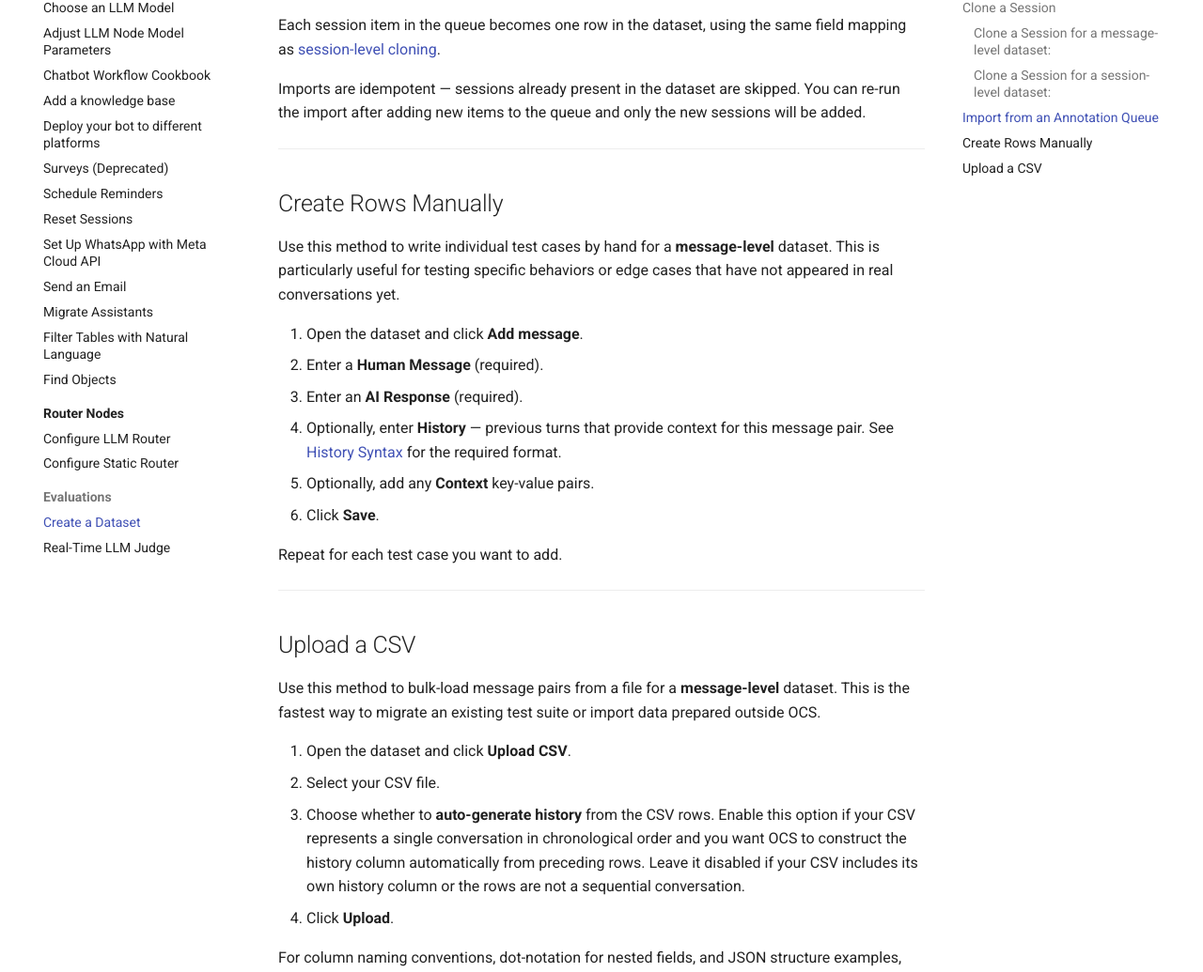
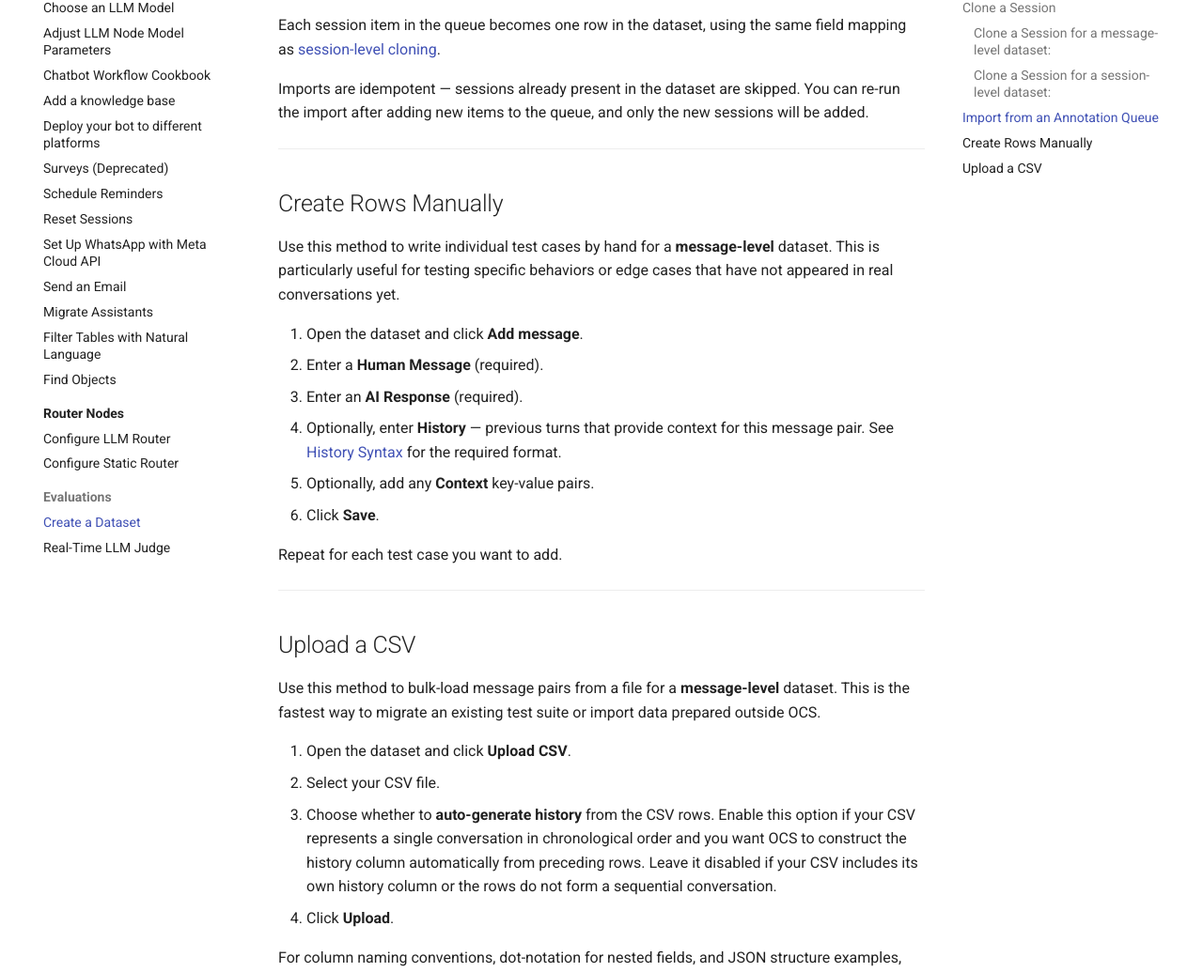
Before and after one commit to dimagi/open-chat-studio-docs, an MkDocs documentation site: the page built from docs/how-to/evaluations/create-a-dataset.md, in a window 1280 px wide and 1400 px high, scrolled down 2021 px. Shown: the part 175-1210 px from the top of the window at 94% size. Built offline with MkDocs 1.6.1 and Material for MkDocs 9.7.7, drawn with Linux system fonts in a browser that asks for light colours; a script that is not in the unit is left out; comment, search, counter and statistics services are not loaded; some of the changed text lies outside the part shown.

Commit message:
review + grammar fixes.

```diff
--- a/docs/how-to/evaluations/create-a-dataset.md
+++ b/docs/how-to/evaluations/create-a-dataset.md
@@ -24,7 +24,7 @@ Rows created by cloning keep a link back to their original session in OCS. This
 
     Modifying or updating a cloned message row will break the link to its original session.
 
-Based on the evaluation level you have chosen, the system will clone either the message pairs (one row per message pair) or the sessions (one row is created per session). For details of the cloning field mappings see [Tech Hub dataset structure](../../tech-hub/evaluations/dataset-structure.md).
+Based on the evaluation level you have chosen, the system will clone either the message pairs (one row per message pair) or the sessions (one row is created per session). For details of the cloning field mappings, see [Tech Hub dataset structure](../../tech-hub/evaluations/dataset-structure.md).
 
 ### Clone a Session for a message-level dataset:
 
@@ -59,7 +59,7 @@ Use this method to populate a **session-level** dataset from sessions that have
 
 Each session item in the queue becomes one row in the dataset, using the same field mapping as [session-level cloning](../../tech-hub/evaluations/dataset-structure.md#session-level-datasets).
 
-Imports are idempotent — sessions already present in the dataset are skipped. You can re-run the import after adding new items to the queue and only the new sessions will be added.
+Imports are idempotent — sessions already present in the dataset are skipped. You can re-run the import after adding new items to the queue, and only the new sessions will be added.
 
 ---
 
@@ -84,7 +84,7 @@ Use this method to bulk-load message pairs from a file for a **message-level** d
 
 1. Open the dataset and click **Upload CSV**.
 2. Select your CSV file.
-3. Choose whether to **auto-generate history** from the CSV rows. Enable this option if your CSV represents a single conversation in chronological order and you want OCS to construct the history column automatically from preceding rows. Leave it disabled if your CSV includes its own history column or the rows are not a sequential conversation.
+3. Choose whether to **auto-generate history** from the CSV rows. Enable this option if your CSV represents a single conversation in chronological order and you want OCS to construct the history column automatically from preceding rows. Leave it disabled if your CSV includes its own history column or the rows do not form a sequential conversation.
 4. Click **Upload**.
 
 For column naming conventions, dot-notation for nested fields, and JSON structure examples, see the [CSV Format](../../tech-hub/evaluations/dataset-structure.md#csv-format) reference.
```
Also changed, not shown: other parts of docs/how-to/evaluations/create-a-dataset.md (+1 -1 lines), docs/concepts/evaluations/dataset.md (+1 -1 lines), docs/concepts/evaluations/tag_rules.md (+1 -1 lines), docs/tech-hub/evaluations/index.md (+2 -2 lines).
